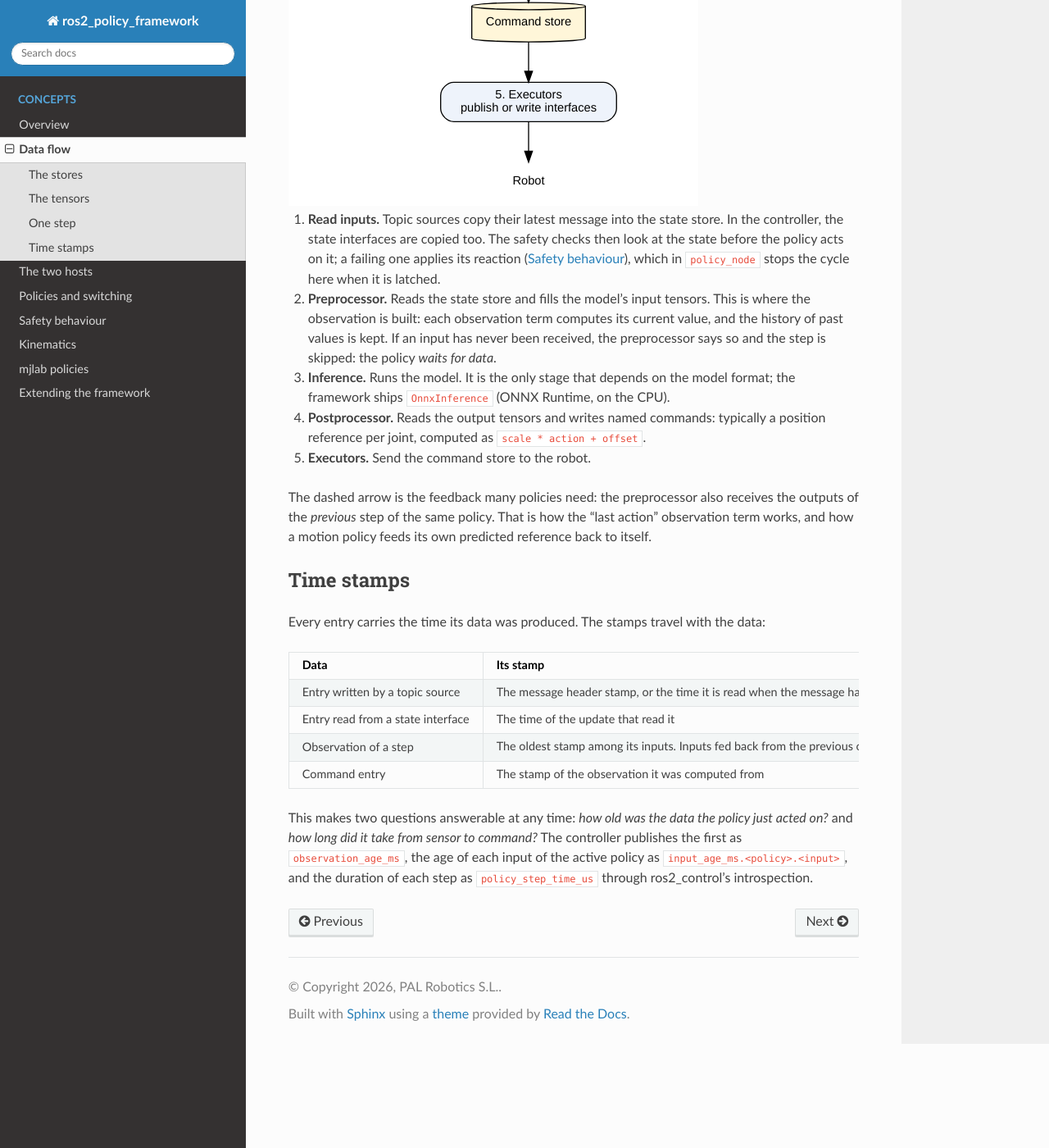
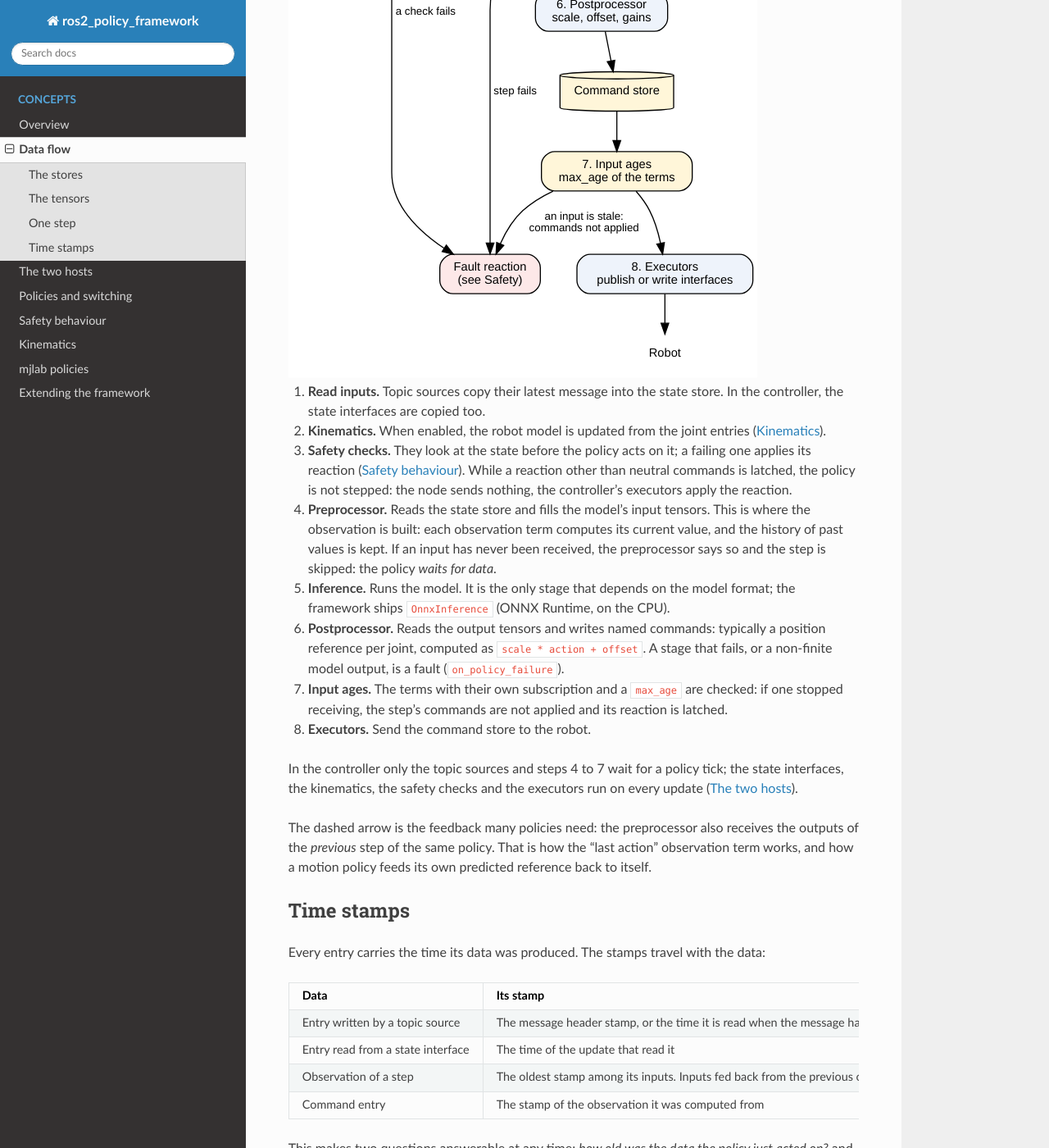
Before and after one commit to saikishor/ros2_policy_framework, a Sphinx documentation site: the page built from docs/data_flow.rst, in a window 1280 px wide and 1400 px high, scrolled down 1915 px. Shown: the whole window at 82% size. Built offline with Sphinx 7.4.7 and the Read the Docs theme 3.1.0, drawn with Linux system fonts in a browser that asks for light colours.

Commit message:
Show the kinematics update and the term input age check in the cycle diagrams

```diff
--- a/docs/data_flow.rst
+++ b/docs/data_flow.rst
@@ -64,27 +64,35 @@ One step
      sensors [label="Sensors and user commands", shape=plaintext, fillcolor=none];
      read [label="1. Read inputs\ntopic sources and state interfaces"];
      state [label="State store", shape=cylinder, fillcolor="#fff6d9"];
-     safety [label="Safety checks\nmonitor + SafetyCheck plugins", fillcolor="#fff6d9"];
+     kin [label="2. Kinematics\n(if enabled)"];
+     safety [label="3. Safety checks\nmonitor + SafetyCheck plugins", fillcolor="#fff6d9"];
      fault [label="Fault reaction\n(see Safety)", fillcolor="#fde8e8"];
-     pre [label="2. Preprocessor\nobservation terms + history"];
-     inf [label="3. Inference\nmodel(obs) = actions"];
-     post [label="4. Postprocessor\nscale, offset, gains"];
+     pre [label="4. Preprocessor\nobservation terms + history"];
+     inf [label="5. Inference\nmodel(obs) = actions"];
+     post [label="6. Postprocessor\nscale, offset, gains"];
      commands [label="Command store", shape=cylinder, fillcolor="#fff6d9"];
-     exec [label="5. Executors\npublish or write interfaces"];
+     ages [label="7. Input ages\nmax_age of the terms", fillcolor="#fff6d9"];
+     exec [label="8. Executors\npublish or write interfaces"];
      robot [label="Robot", shape=plaintext, fillcolor=none];
 
-     sensors -> read -> state -> safety -> pre;
+     sensors -> read -> state -> kin -> safety -> pre;
      safety -> fault [label="a check fails"];
      pre -> inf [label="input tensors"];
      inf -> post [label="output tensors"];
-     post -> commands -> exec -> robot;
+     inf -> fault [label="step fails"];
+     post -> commands -> ages -> exec -> robot;
+     ages -> fault [label="an input is stale:\ncommands not applied"];
      inf -> pre [label="previous outputs\n(next step)", style=dashed, constraint=false];
    }
 
 #. **Read inputs.** Topic sources copy their latest message into the state store. In the
-   controller, the state interfaces are copied too. The safety checks then look at the state
-   before the policy acts on it; a failing one applies its reaction (:doc:`safety`), which in
-   ``policy_node`` stops the cycle here when it is latched.
+   controller, the state interfaces are copied too.
+#. **Kinematics.** When enabled, the robot model is updated from the joint entries
+   (:doc:`kinematics`).
+#. **Safety checks.** They look at the state before the policy acts on it; a failing one
+   applies its reaction (:doc:`safety`). While a reaction other than neutral commands is
+   latched, the policy is not stepped: the node sends nothing, the controller's executors
+   apply the reaction.
 #. **Preprocessor.** Reads the state store and fills the model's input tensors. This is where
    the observation is built: each observation term computes its current value, and the
    history of past values is kept. If an input has never been received, the preprocessor
@@ -92,8 +100,15 @@ One step
 #. **Inference.** Runs the model. It is the only stage that depends on the model format;
    the framework ships ``OnnxInference`` (ONNX Runtime, on the CPU).
 #. **Postprocessor.** Reads the output tensors and writes named commands: typically a position
-   reference per joint, computed as ``scale * action + offset``.
+   reference per joint, computed as ``scale * action + offset``. A stage that fails, or a
+   non-finite model output, is a fault (``on_policy_failure``).
+#. **Input ages.** The terms with their own subscription and a ``max_age`` are checked: if
+   one stopped receiving, the step's commands are not applied and its reaction is latched.
 #. **Executors.** Send the command store to the robot.
+
+In the controller only the topic sources and steps 4 to 7 wait for a policy tick; the state
+interfaces, the kinematics, the safety checks and the executors run on every update
+(:doc:`hosts`).
 
 The dashed arrow is the feedback many policies need: the preprocessor also receives the
 outputs of the *previous* step of the same policy. That is how the "last action" observation
```
Also changed, not shown: docs/hosts.rst (+19 -10 lines).
